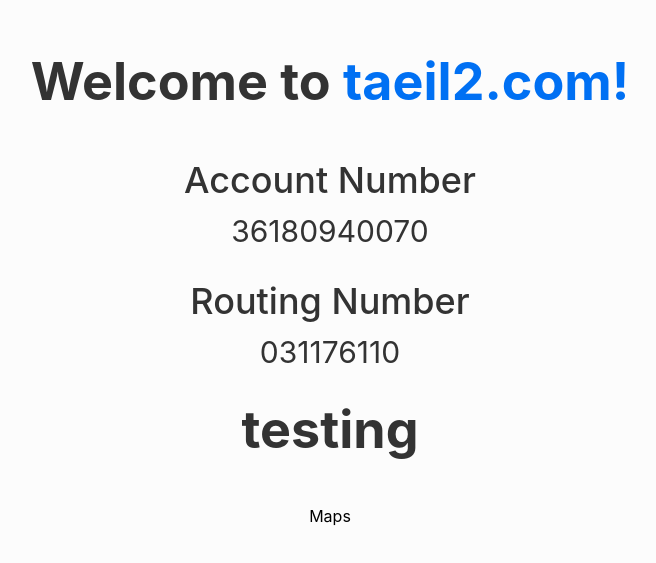
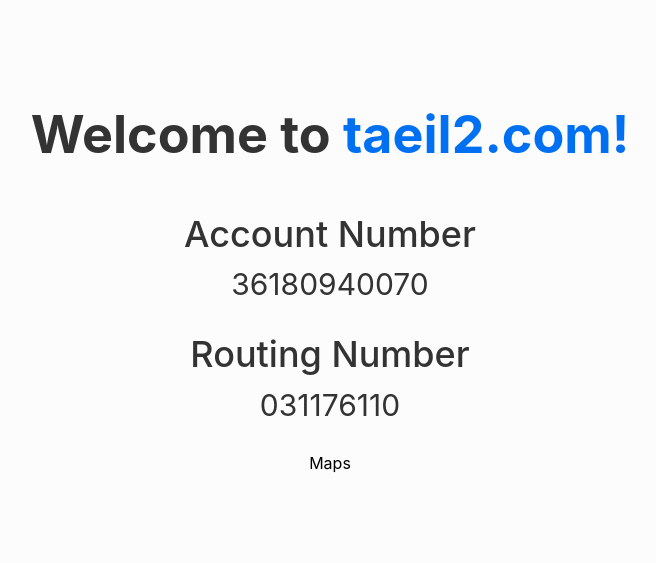
Before and after one commit to Taeil2/taeil2.com, a Next.js app: page / in a window 1280 px wide. Shown: the part 111-674 px from the top of the page, without its empty margins (310-966 px from the left). Built offline with nearby package versions, Linux system fonts and the light colour scheme.

Commit message:
removed testing

```diff
--- a/pages/index.js
+++ b/pages/index.js
@@ -19,7 +19,6 @@
         <h3>36180940070</h3>
         <h2>Routing Number</h2>
         <h3>031176110</h3>
-        <h1>testing</h1>
         <Link href="/maps"><a>Maps</a></Link>
       </main>
     </div>
```
